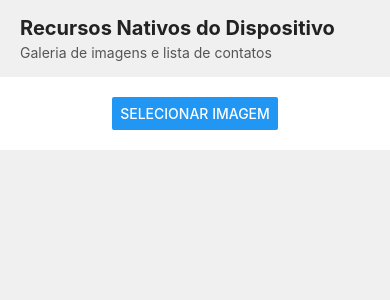
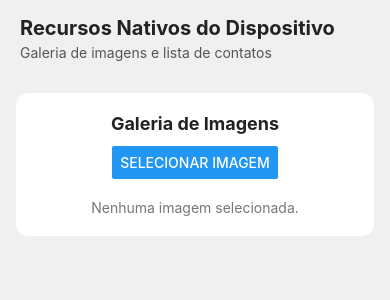
Before and after one commit to LeoFerreira07/DeviceResourcesApp, a React Native app: screen / in a window 390 px wide. Shown: the top 300 px of the page. Built offline with nearby package versions, Linux system fonts and the light colour scheme.

Commit message:
style: adiciona titulo, cartao e mensagem padrao ao seletor de imagens

```diff
--- a/src/components/ImagePickerComponent.js
+++ b/src/components/ImagePickerComponent.js
@@ -2,7 +2,7 @@
 
 // Importa as bibliotecas necessárias
 import React, { useState } from 'react';
-import { View, Button, Image, Alert, StyleSheet } from 'react-native';
+import { View, Text, Button, Image, Alert, StyleSheet } from 'react-native';
 import * as ImagePicker from 'expo-image-picker';
 
 // Define o componente funcional
@@ -41,15 +41,21 @@ const ImagePickerComponent = () => {
   return (
     // Contêiner principal com estilo centralizado
     <View style={styles.container}>
+      {/* Título da seção */}
+      <Text style={styles.sectionTitle}>Galeria de Imagens</Text>
+
       {/* Botão para selecionar imagem */}
       <Button title="Selecionar Imagem" onPress={selectImage} />
 
       {/* Exibe a imagem selecionada, se houver */}
-      {imageUri && (
+      {imageUri ? (
         <Image
           source={{ uri: imageUri }} // Fonte da imagem
           style={styles.image} // Estilo da imagem
         />
+      ) : (
+        // Mensagem exibida enquanto nenhuma imagem foi escolhida
+        <Text style={styles.placeholder}>Nenhuma imagem selecionada.</Text>
       )}
     </View>
   );
@@ -62,6 +68,19 @@ const styles = StyleSheet.create({
     alignItems: 'center', // Centraliza horizontalmente
     padding: 20, // Espaçamento interno
     backgroundColor: '#fff', // Cor de fundo branca
+    margin: 16, // Espaçamento externo do cartão
+    borderRadius: 12, // Bordas arredondadas do cartão
+  },
+  sectionTitle: {
+    fontSize: 18, // Tamanho da fonte
+    fontWeight: 'bold', // Peso da fonte
+    marginBottom: 12, // Espaçamento abaixo do título
+    color: '#222', // Cor do texto
+  },
+  placeholder: {
+    marginTop: 20, // Espaçamento acima do texto
+    fontSize: 14, // Tamanho da fonte
+    color: '#777', // Cor do texto
   },
   image: {
     width: 200, // Largura da imagem
```
